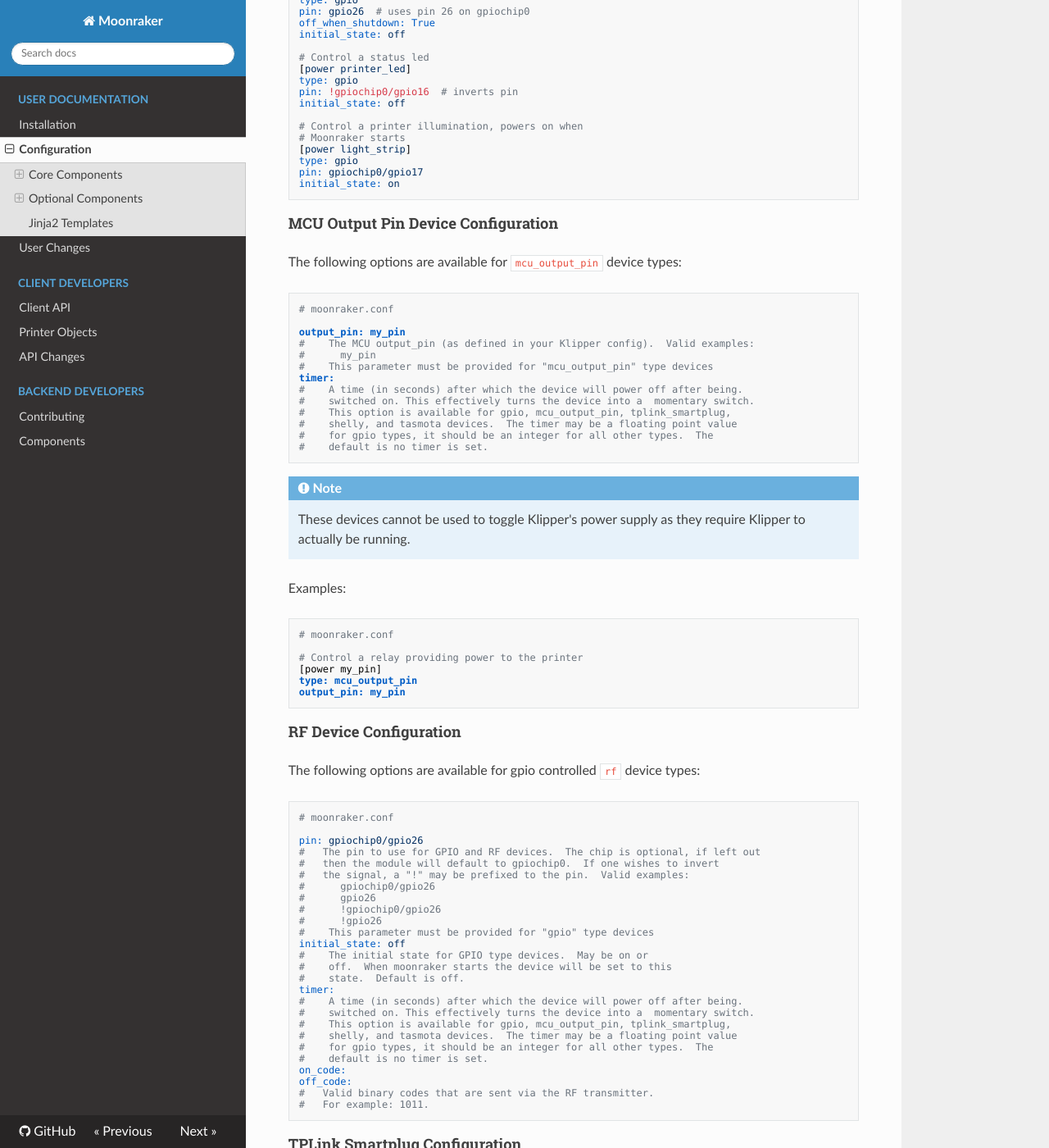
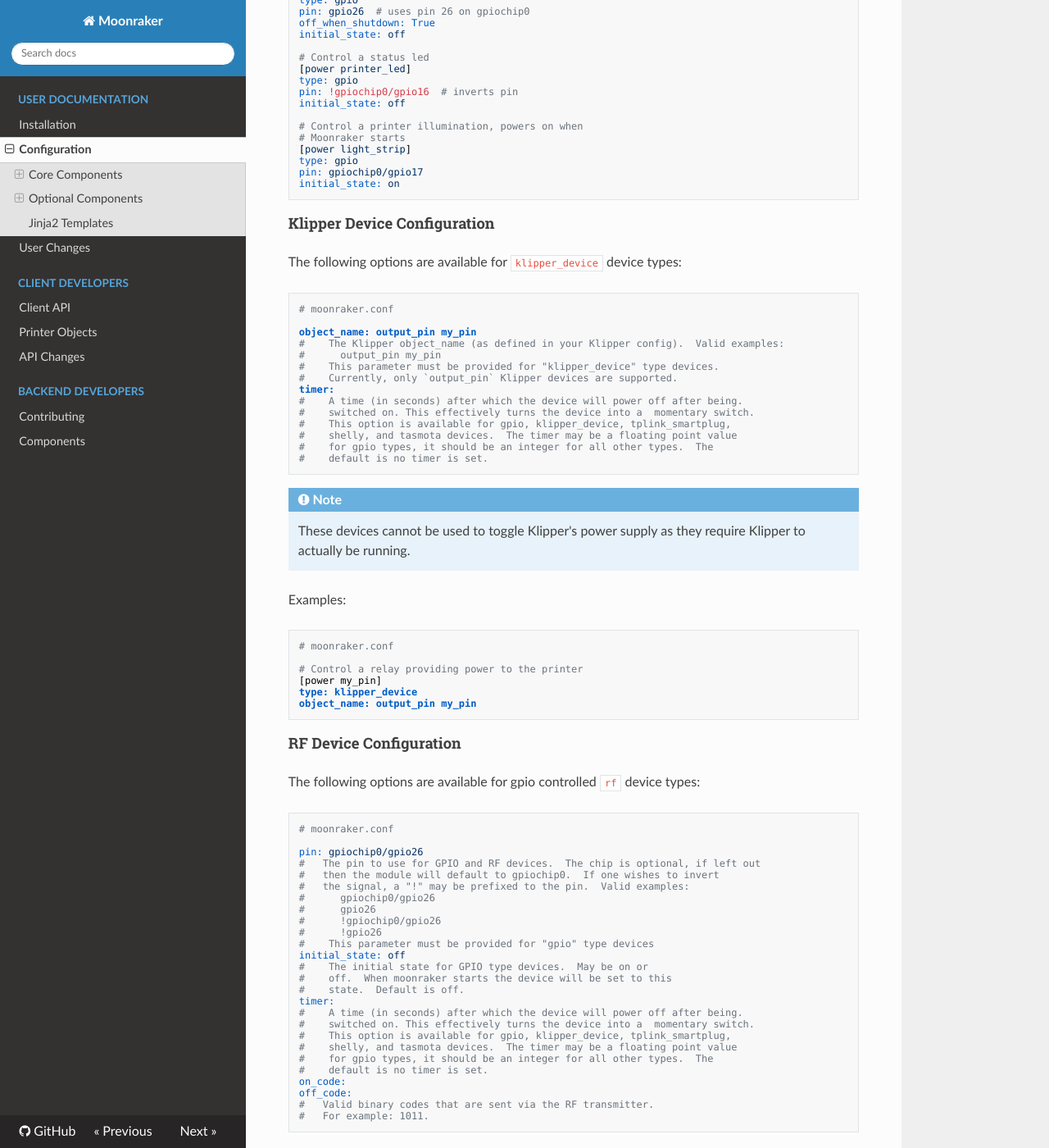
Before and after one commit to Arksine/moonraker, an MkDocs documentation site: the page built from docs/configuration.md, in a window 1280 px wide and 1400 px high, scrolled down 6719 px. Shown: the whole window at 82% size. Built offline with MkDocs 1.6.1, drawn with Linux system fonts in a browser that asks for light colours; nearby versions of some CDN libraries; some of the changed text lies outside the part shown.

Commit message:
power: rename McuOutputPin to KlipperDevice
Signed-off-by: Pedro Lamas <pedrolamas@gmail.com>

````diff
--- a/docs/configuration.md
+++ b/docs/configuration.md
@@ -303,7 +303,7 @@ The following configuration options are available for all power device types:
 
 [power device_name]
 type:
-#   The type of device.  Can be either gpio, mcu_output_pin, rf,
+#   The type of device.  Can be either gpio, klipper_device, rf,
 #   tplink_smartplug, tasmota, shelly, homeseer, homeassistant, loxonev1,
 #   or mqtt.
 #   This parameter must be provided.
@@ -379,7 +379,7 @@ initial_state: off
 timer:
 #    A time (in seconds) after which the device will power off after being.
 #    switched on. This effectively turns the device into a  momentary switch.
-#    This option is available for gpio, mcu_output_pin, tplink_smartplug,
+#    This option is available for gpio, klipper_device, tplink_smartplug,
 #    shelly, and tasmota devices.  The timer may be a floating point value
 #    for gpio types, it should be an integer for all other types.  The
 #    default is no timer is set.
@@ -411,21 +411,22 @@ pin: gpiochip0/gpio17
 initial_state: on
 ```
 
-#### MCU Output Pin Device Configuration
-
-The following options are available for `mcu_output_pin` device types:
-
-```ini
-# moonraker.conf
-
-output_pin: my_pin
-#    The MCU output_pin (as defined in your Klipper config).  Valid examples:
-#      my_pin
-#    This parameter must be provided for "mcu_output_pin" type devices
+#### Klipper Device Configuration
+
+The following options are available for `klipper_device` device types:
+
+```ini
+# moonraker.conf
+
+object_name: output_pin my_pin
+#    The Klipper object_name (as defined in your Klipper config).  Valid examples:
+#      output_pin my_pin
+#    This parameter must be provided for "klipper_device" type devices.
+#    Currently, only `output_pin` Klipper devices are supported.
 timer:
 #    A time (in seconds) after which the device will power off after being.
 #    switched on. This effectively turns the device into a  momentary switch.
-#    This option is available for gpio, mcu_output_pin, tplink_smartplug,
+#    This option is available for gpio, klipper_device, tplink_smartplug,
 #    shelly, and tasmota devices.  The timer may be a floating point value
 #    for gpio types, it should be an integer for all other types.  The
 #    default is no timer is set.
@@ -442,8 +443,8 @@ Examples:
 
 # Control a relay providing power to the printer
 [power my_pin]
-type: mcu_output_pin
-output_pin: my_pin
+type: klipper_device
+object_name: output_pin my_pin
 ```
 
 #### RF Device Configuration
@@ -469,7 +470,7 @@ initial_state: off
 timer:
 #    A time (in seconds) after which the device will power off after being.
 #    switched on. This effectively turns the device into a  momentary switch.
-#    This option is available for gpio, mcu_output_pin, tplink_smartplug,
+#    This option is available for gpio, klipper_device, tplink_smartplug,
 #    shelly, and tasmota devices.  The timer may be a floating point value
 #    for gpio types, it should be an integer for all other types.  The
 #    default is no timer is set.
````
Also changed, not shown: 1 other file.
